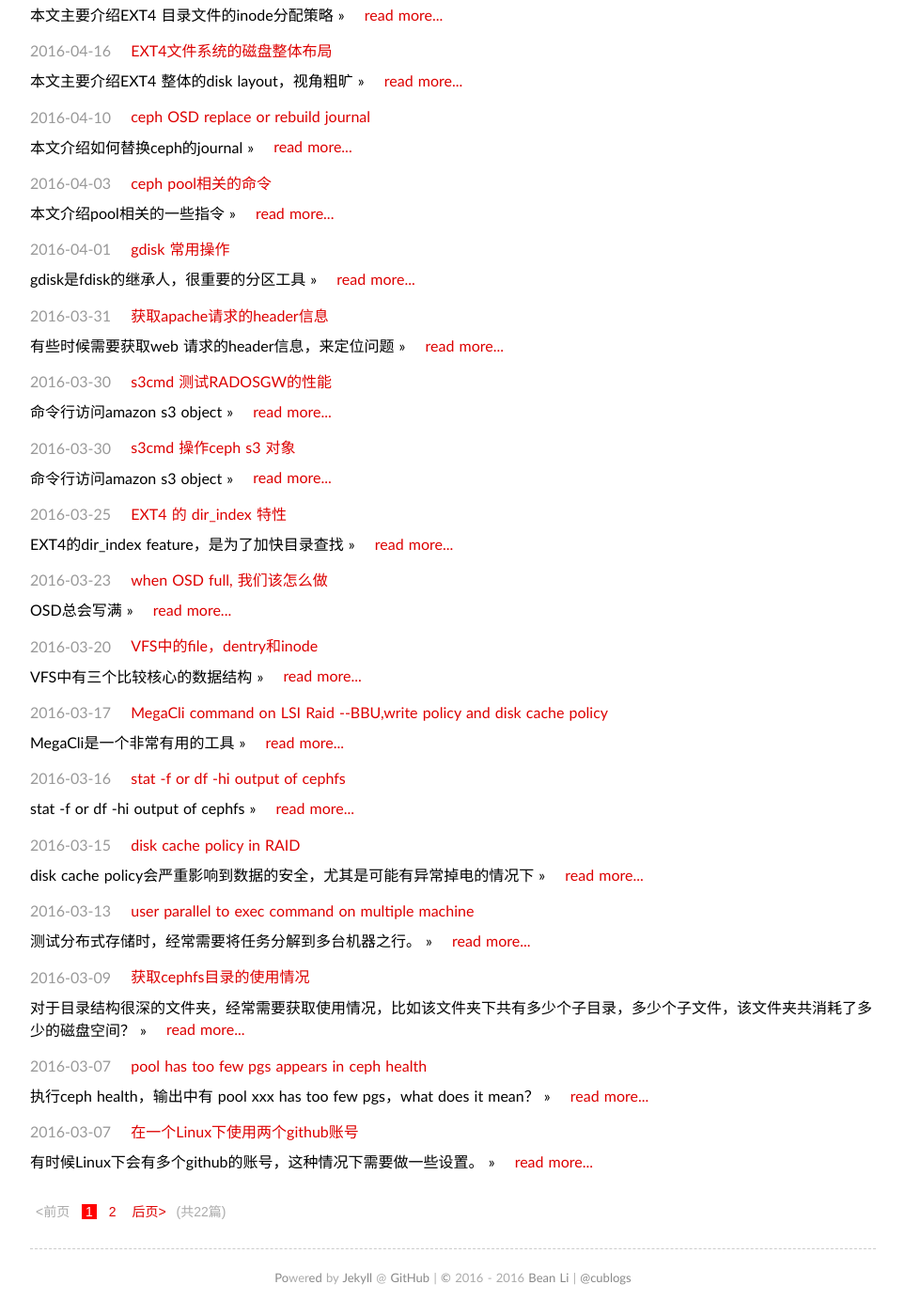
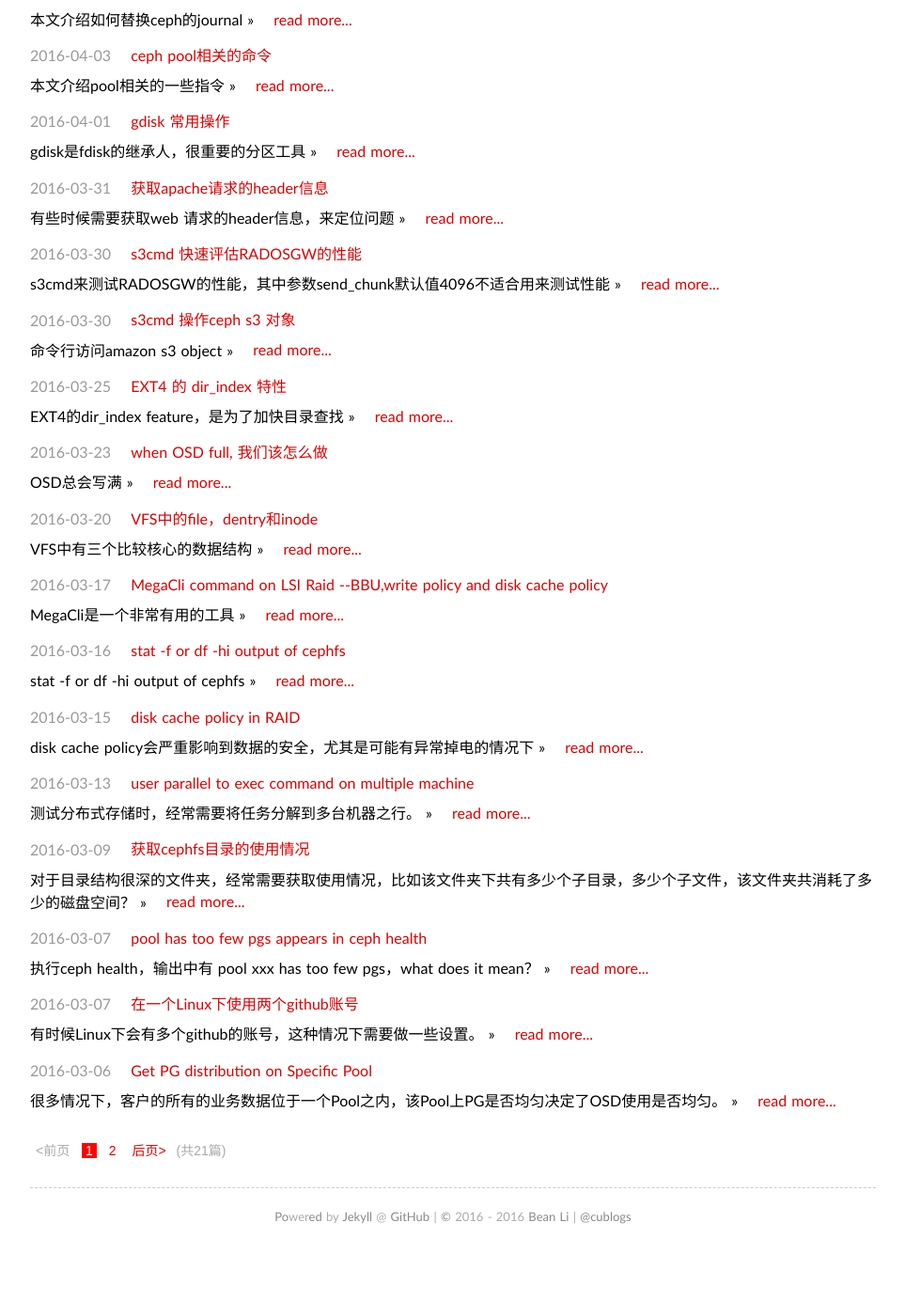
Before and after one commit to Bean-Li/Bean-Li.github.io, a Jekyll site: the page built from index.html, in a window 1280 px wide and 1400 px high, scrolled down 351 px. Shown: the whole window at 94% size, without its empty margins (158-1121 px from the left). Built offline with Jekyll 4.4.1, drawn with Linux system fonts in a browser that asks for light colours; some web fonts are replaced; the list of posts is cut into pages by our own code; after the commit the page ends 1688 px from its top, so only the background shows below that; some of the changed text lies outside the part shown.

Commit message:
remove ceph-journal

```diff
--- a/_posts/2016-04-23-ceph-journal.md
+++ /dev/null
@@ -1,5 +0,0 @@
-# Ceph的Journal机制
-
-## Journal简介
-
-ceph的FileStore模式下，使用采用了写日志的方式。最初接触ceph的时候，如果Journal分区和Data分区都在某个RAID上，通过ceph -w看到的写入带宽和底层磁盘的带宽相比较，就会发现有写入放大的问题。
--- a/_posts/2016-04-23-s3cmd-put-to-slow.md
+++ b/_posts/2016-04-23-s3cmd-put-to-slow.md
@@ -1,16 +1,16 @@
 ---
 layout: post
-title: s3cmd 测试RADOSGW的性能
+title: s3cmd 快速评估RADOSGW的性能
 date: 2016-03-30 23:20:40
 categories: ceph
 tag: ceph
-excerpt: 命令行访问amazon s3 object
+excerpt: s3cmd来测试RADOSGW的性能，其中参数send_chunk默认值4096不适合用来测试性能
 ---
 
 
 ## 前言
 
-前面介绍了如何使用s3cmd 测试RADOSGW，基本局限在功能测试。近日，有人报CEPH集群 纠删码Pool的S3功能太弱，3节点集群，9个OSD，性能只能达到100MBps左右。
+前面介绍了如何使用s3cmd 测试RADOSGW，基本局限在功能测试。近日，有人报CEPH集群 纠删码Pool的S3功能太弱，3节点集群，9个OSD，性能只能达到100MBps左右，因为上传的file大小都在50～100M之间，所以这个值有点低。
 
 客户并没有好的测试手段，用6个Windows客户端，使用CloudBerry拖拽的方式上传object，那集群S3的性能到底如何呢？摆在面前的问题是如何快速的测试RADOSGW的上传性能 100MBps是否合理呢。
 
```
